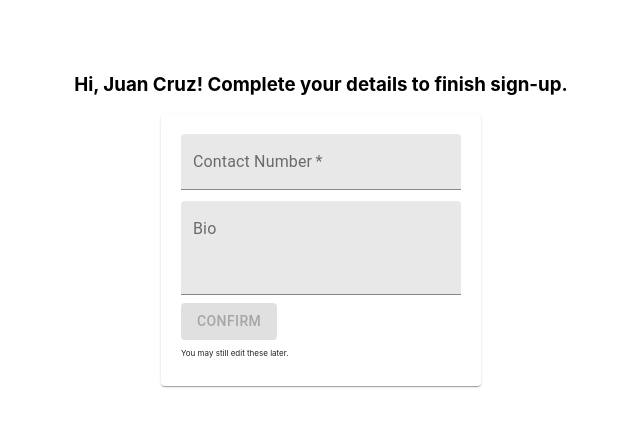
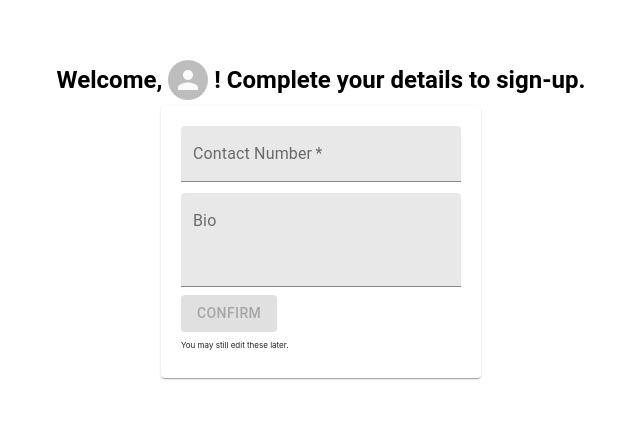
Before and after one commit to RyanSarabia/STDSICM-MCO2, a React (Create React App) app: page /register in a window 1280 px wide. Shown: the part 106-532 px from the top of the page, without its empty margins (319-959 px from the left). Built offline with nearby package versions, Linux system fonts and the light colour scheme; no server answers.

Commit message:
add user's name and dp in registration page

```diff
--- a/src/pages/Registration.jsx
+++ b/src/pages/Registration.jsx
@@ -1,19 +1,42 @@
-import React, { useEffect } from 'react';
+/* eslint-disable no-unused-vars */
+/* eslint-disable react/jsx-one-expression-per-line */
+import React, { Component, useState, useEffect } from 'react';
 import axios from 'axios';
+import Avatar from '@material-ui/core/Avatar';
 import Grid from '@material-ui/core/Grid';
 import Paper from '@material-ui/core/Paper';
+import Typography from '@material-ui/core/Typography';
 import RegistrationForm from '../components/RegistrationForm';
 
-export default function Registration() {
-  useEffect(() => {
+export default class Registration extends Component {
+  constructor(props) {
+    super(props);
+    this.state = {
+      user: '',
+    };
+  }
+
+  componentDidMount() {
     axios.get('/register').then((res) => {
-      console.log(res);
+      this.setState({ user: res.data });
     });
-  });
+  }
 
+  render() {
+    const { user } = this.state;
     return (
       <Grid container direction="column" alignItems="center" style={{ marginTop: '20vh' }}>
-      <h3> Hi, Juan Cruz! Complete your details to finish sign-up. </h3>
+        <Typography variant="h5" style={{ fontWeight: 'bold' }}>
+          <Grid container direction="row" alignItems="center">
+            Welcome,
+            <Avatar
+              alt={user.firstName + user.lastName}
+              src={user.dpURL}
+              style={{ margin: '0.75vh' }}
+            />
+            {user.firstName} {user.lastName}! Complete your details to sign-up.
+          </Grid>
+        </Typography>
         <Paper style={{ padding: '20px', minWidth: '35vh' }}>
           <RegistrationForm />
           <p style={{ fontSize: '8px' }}> You may still edit these later. </p>
@@ -21,3 +44,4 @@ export default function Registration() {
       </Grid>
     );
   }
+}
```
Lines whose indentation alone changed are shown as unchanged.
